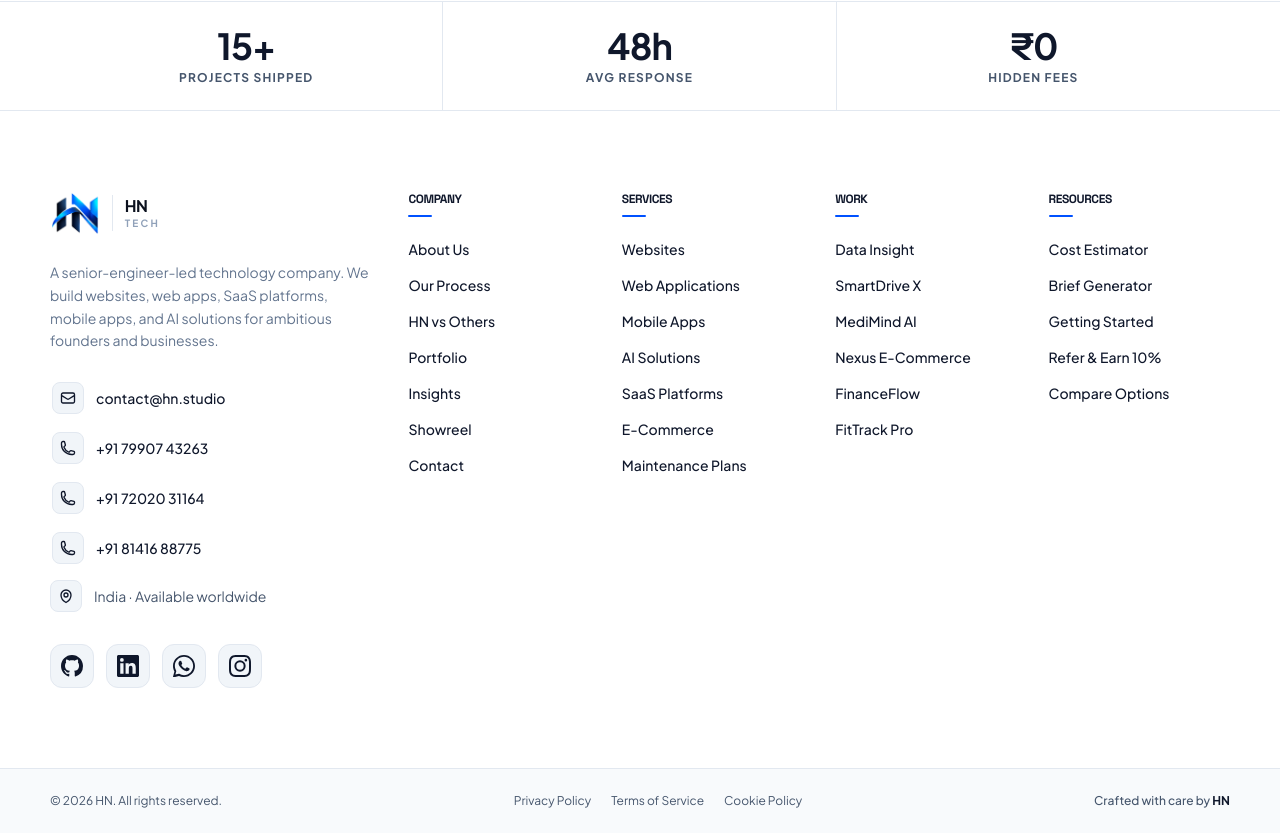
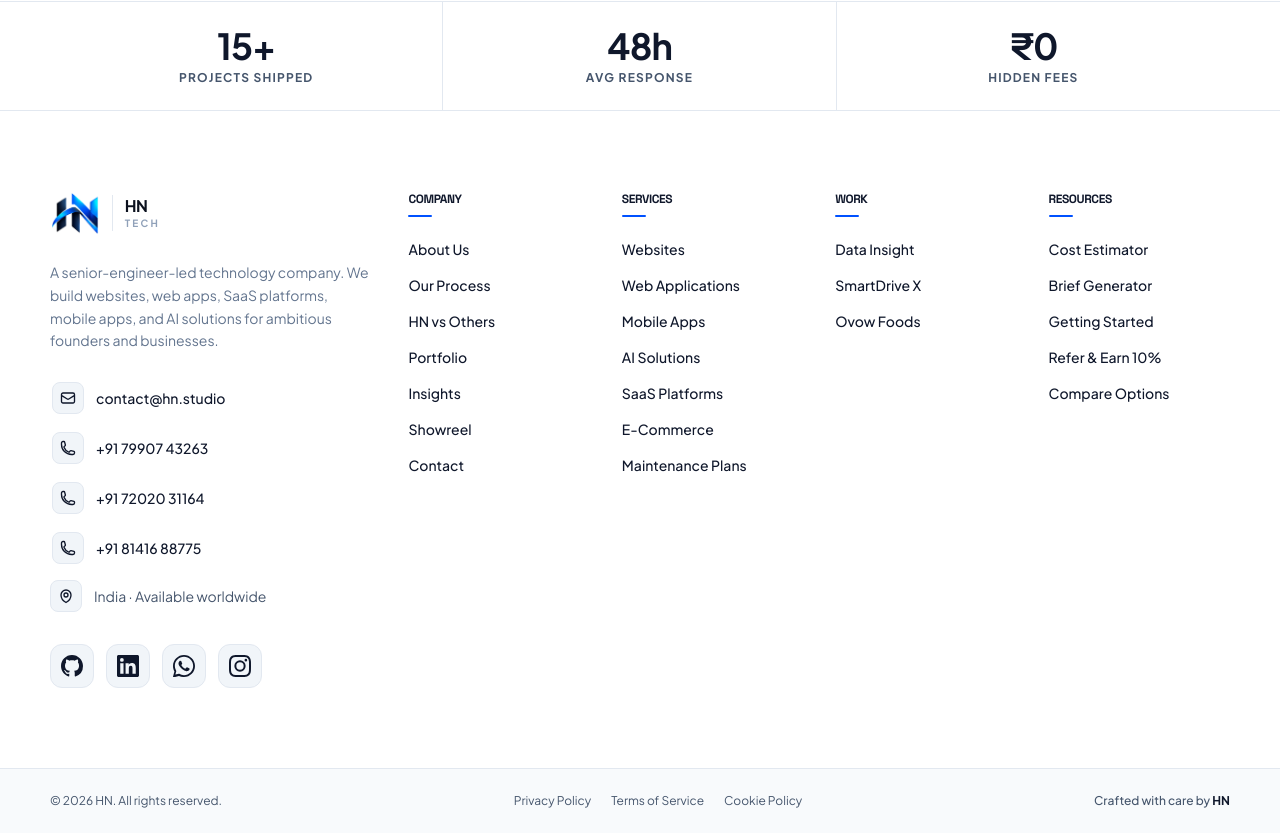
Before and after one commit to Hetsoni28/HN, a Next.js app: page /compare in a window 1280 px wide. Shown: the part 2977-3810 px from the top of the page. Built offline with nearby package versions, Linux system fonts and the light colour scheme; no server answers.

Commit message:
Update footer links in WORK section

```diff
--- a/components/organisms/footer.tsx
+++ b/components/organisms/footer.tsx
@@ -32,10 +32,7 @@ const NAV = [
     links: [
       { href: '/work/data-insight',    label: 'Data Insight' },
       { href: '/work/smartdrive-x',    label: 'SmartDrive X' },
-      { href: '/work/medimind-ai',     label: 'MediMind AI' },
-      { href: '/work/nexus-ecommerce', label: 'Nexus E-Commerce' },
-      { href: '/work/financeflow',     label: 'FinanceFlow' },
-      { href: '/work/fittrack-pro',    label: 'FitTrack Pro' },
+      { href: 'https://ovow-foods.vercel.app/', label: 'Ovow Foods' },
     ],
   },
   {
```
